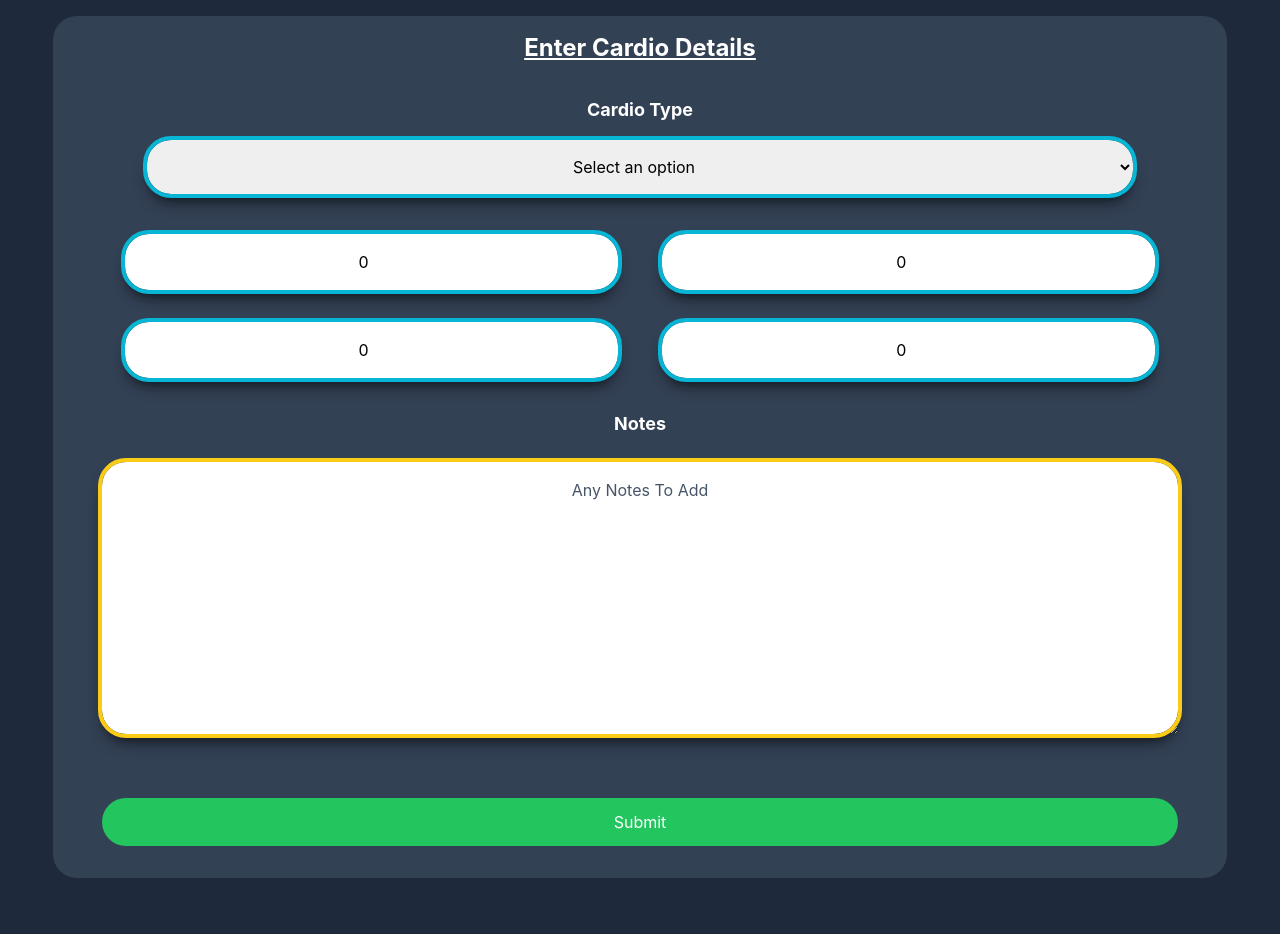
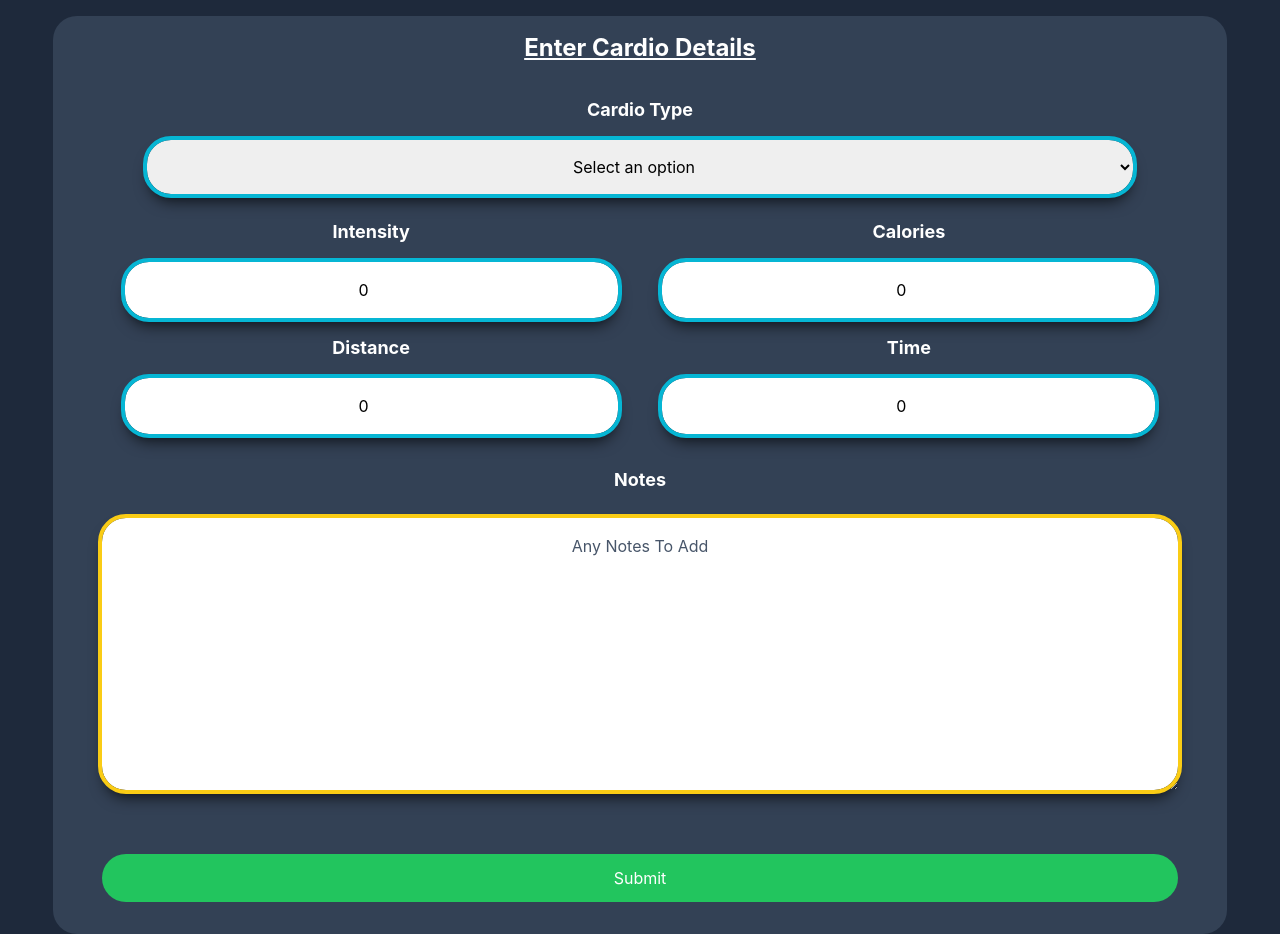
Before and after one commit to ErickEnriquez/fitness-app, a Next.js app: page /cardio in a window 1280 px wide. Before the commit the page ends 878 px from the top, so only its background shows below. Built offline with nearby package versions, Linux system fonts and the light colour scheme.

Commit message:
add title to number input

```diff
--- a/src/pages/cardio.tsx
+++ b/src/pages/cardio.tsx
@@ -60,11 +60,13 @@ const Cardio = (): JSX.Element => {
 						</span>
 						<div className='grid grid-cols-2'>
 							<NumberInput
+								title='Intensity'
 								name={'Intensity'}
 								num={intensity}
 								changeHandler={e => dispatch(editCardioIntensity(Number(e.target.value)))}
 							/>
 							<NumberInput
+								title='Calories'
 								name={'Calories'}
 								num={caloriesBurned}
 								changeHandler={e => dispatch(editCaloriesBurned(Number(e.target.value)))}
@@ -72,11 +74,13 @@ const Cardio = (): JSX.Element => {
 						</div>
 						<div className='grid grid-cols-2 my-4'>
 							<NumberInput
+								title='Distance'
 								name={'Distance'}
 								num={distance}
 								changeHandler={e => dispatch(editDistance(Number(e.target.value)))}
 							/>
 							<NumberInput
+								title='Time'
 								name={'Time'}
 								num={time}
 								changeHandler={e => dispatch(editTime(Number(e.target.value)))}
--- a/src/pages/workout/[exerciseTemplate].tsx
+++ b/src/pages/workout/[exerciseTemplate].tsx
@@ -60,6 +60,7 @@ const ExerciseTemplate = () => {
 						<h2 className='text-white text-xl font-bold'>Grade & Pre-workout?</h2>
 						<div className='grid grid-cols-2 mt-4'>
 							<NumberInput
+								title='Grade'
 								name='Grade'
 								num={workoutEntry.grade}
 								changeHandler={e => dispatch(editWorkoutGrade(Number(e.target.value)))}
```
